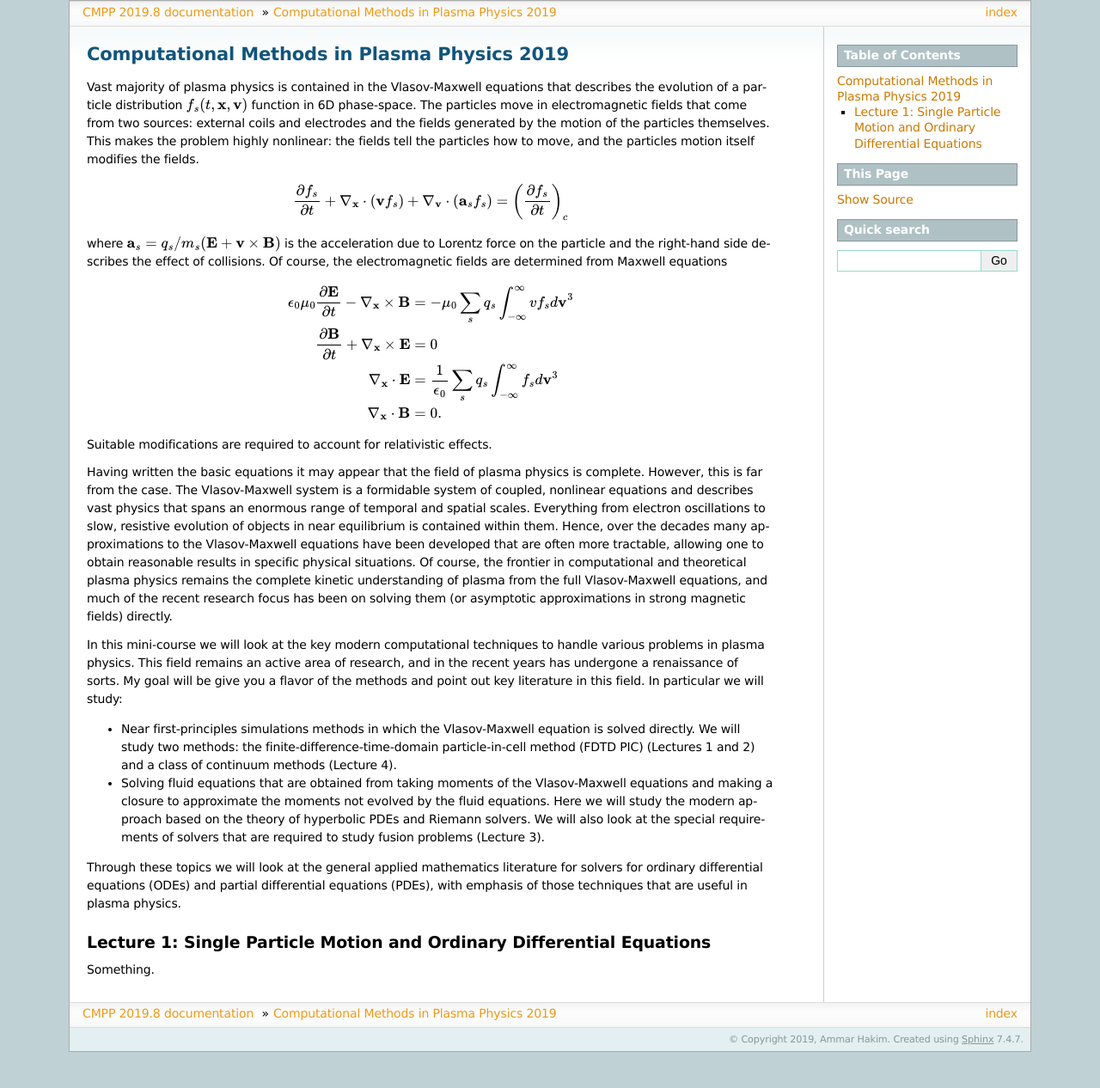
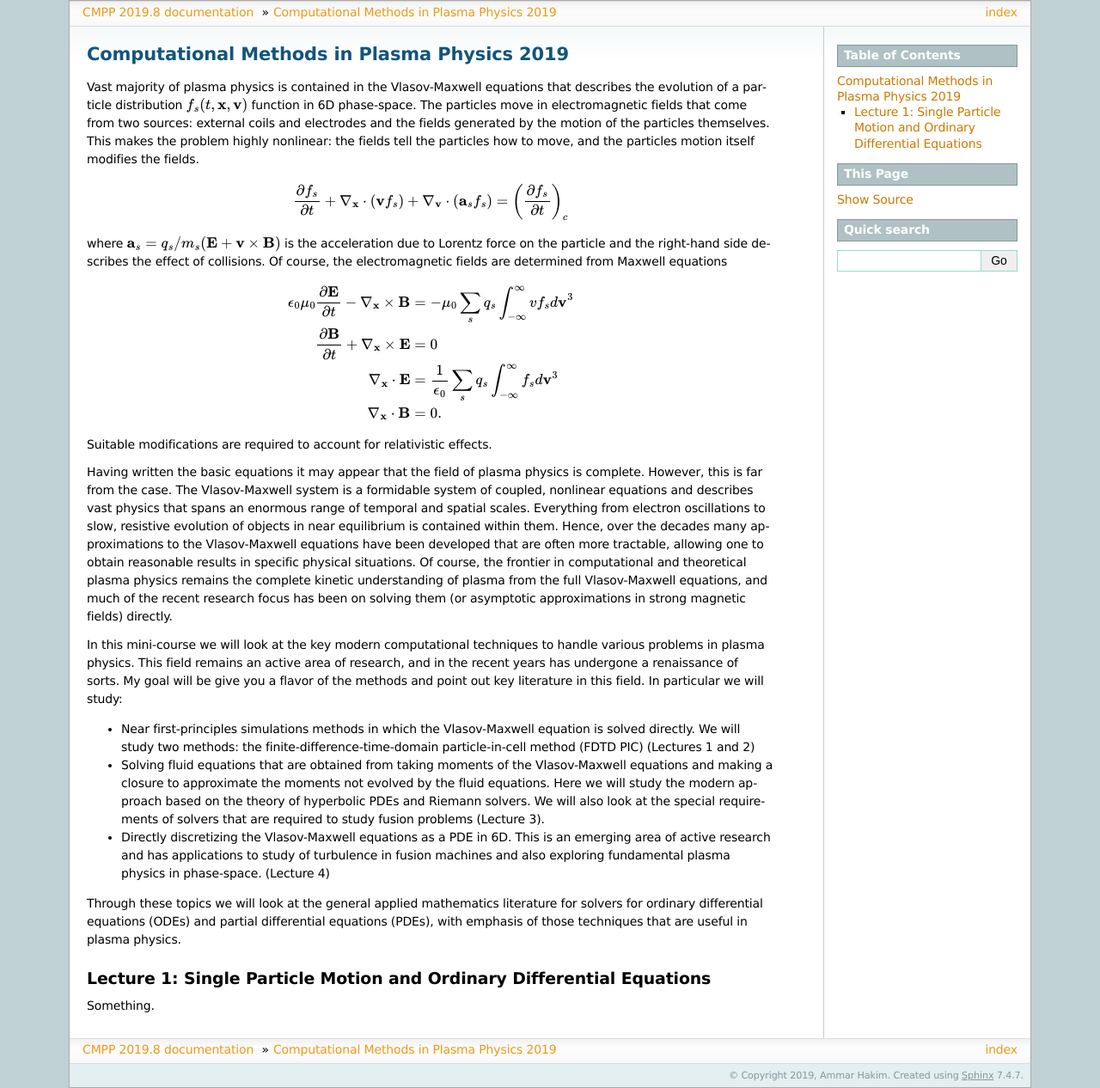
Before and after one commit to ammarhakim/summer-school-cmpp, a Sphinx documentation site: the page built from source/index.rst, in a window 1280 px wide. Shown: the whole page at 86% size. Built offline with Sphinx 7.4.7, drawn with Linux system fonts in a browser that asks for light colours; before the commit the page ends 1224 px from its top, so only the background shows below that.

Commit message:
Edits to index

```diff
--- a/source/index.rst
+++ b/source/index.rst
@@ -63,8 +63,7 @@ we will study:
 - Near first-principles simulations methods in which the
   Vlasov-Maxwell equation is solved directly. We will study two
   methods: the finite-difference-time-domain particle-in-cell method
-  (FDTD PIC) (Lectures 1 and 2) and a class of continuum methods
-  (Lecture 4).
+  (FDTD PIC) (Lectures 1 and 2)
 
 - Solving fluid equations that are obtained from taking moments of the
   Vlasov-Maxwell equations and making a closure to approximate the
@@ -72,6 +71,11 @@ we will study:
   modern approach based on the theory of hyperbolic PDEs and Riemann
   solvers. We will also look at the special requirements of solvers
   that are required to study fusion problems (Lecture 3).
+
+- Directly discretizing the Vlasov-Maxwell equations as a PDE in
+  6D. This is an emerging area of active research and has applications
+  to study of turbulence in fusion machines and also exploring
+  fundamental plasma physics in phase-space. (Lecture 4)
 
 Through these topics we will look at the general applied mathematics
 literature for solvers for ordinary differential equations (ODEs) and
```
